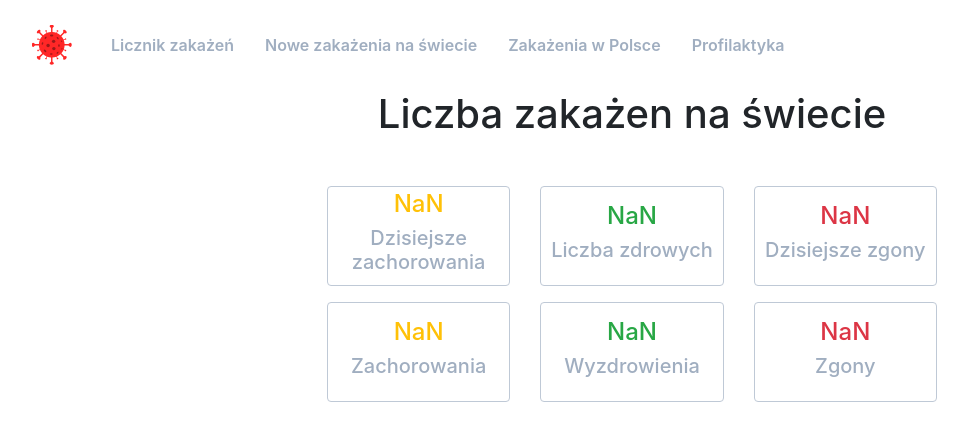
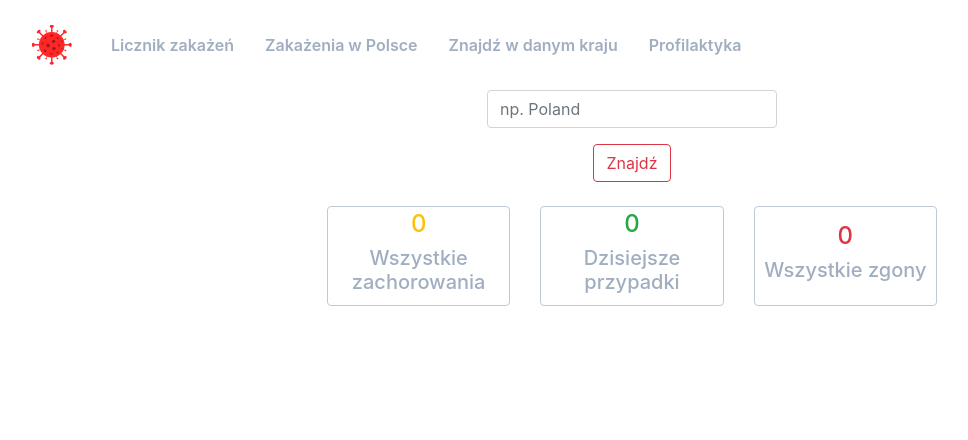
Before and after one commit to whoyoux/Konkurs2020v2, a Vue app: page /search in a window 1280 px wide. Shown: the top 440 px of the page, without its empty margins (8-976 px from the left). Built offline with nearby package versions, Linux system fonts and the light colour scheme; no server answers.

Commit message:
Added search country page

```diff
--- a/src/components/Header.vue
+++ b/src/components/Header.vue
@@ -9,8 +9,8 @@
         <b-collapse id="nav-collapse" is-nav>
             <b-navbar-nav>
                 <b-nav-item to="/">Licznik zakażeń</b-nav-item>
-                <b-nav-item to="/1">Nowe zakażenia na świecie</b-nav-item>
                 <b-nav-item to="/in_poland">Zakażenia w Polsce</b-nav-item>
+                <b-nav-item to="/search">Znajdź w danym kraju</b-nav-item>
                 <b-nav-item to="/prevention">Profilaktyka</b-nav-item>
             </b-navbar-nav>
         </b-collapse>
--- a/src/components/Stats.vue
+++ b/src/components/Stats.vue
@@ -1,13 +1,13 @@
 <template>
 <b-container fluid>
     <b-row class="row" v-if="withAll">
-        <b-col sm="12" lg="6" class="col mb-3">
+        <b-col md="12" lg="6" class="col mb-3" v-if="withAll">
             <div class="info">
                 <h4 style="color: var(--warning)">{{parseInt(all).toLocaleString()}}</h4>
                 <h5 style="color: #a0aec0">{{allText}}</h5>
             </div>
         </b-col>
-        <b-col sm="12" lg="6" class="col mb-3">
+        <b-col md="12" lg="6" class="col mb-3" v-if="withAll">
             <div class="info">
                 <h4 style="color: var(--danger)">{{parseInt(allDeaths).toLocaleString()}}</h4>
                 <h5 style="color: #a0aec0">{{allDeathsText}}</h5>
@@ -15,19 +15,19 @@
         </b-col>
     </b-row>
     <b-row class="row">
-        <b-col sm="12" lg="4" class="col">
+        <b-col md="12" lg="4" class="col">
             <div class="info">
                 <h4 style="color: var(--warning)">{{parseInt(sick).toLocaleString()}}</h4>
                 <h5 style="color: #a0aec0">{{sickText}}</h5>
             </div>
         </b-col>
-        <b-col sm="12" lg="4" class="col">
+        <b-col md="12" lg="4" class="col">
             <div class="info">
                 <h4 style="color: var(--success)">{{parseInt(recovery).toLocaleString()}}</h4>
                 <h5 style="color: #a0aec0">{{recoveryText}}</h5>
             </div>
         </b-col>
-        <b-col sm="12" lg="4" class="col">
+        <b-col md="12" lg="4" class="col">
             <div class="info">
                 <h4 style="color: var(--danger)">{{parseInt(deads).toLocaleString()}}</h4>
                 <h5 style="color: #a0aec0">{{deadsText}}</h5>
@@ -51,7 +51,7 @@ export default {
         all: String,
         allText: String,
         allDeaths: String,
-        allDeathsText: String
+        allDeathsText: String,
     }
 }
 </script>
--- a/src/router/index.js
+++ b/src/router/index.js
@@ -21,6 +21,10 @@ const routes = [
     component: () => import('../views/InPoland.vue')
   },
   {
+    path: '/search',
+    component: () => import('../views/SearchCountry.vue')
+  },
+  {
     path: '/*',
     component: Home
     //Moze kiedys 404
--- /dev/null
+++ b/src/views/SearchCountry.vue
@@ -0,0 +1,78 @@
+<template>
+  <div>
+      <b-container class="w-25">
+       <b-input
+            id="inline-form-input-name w-50"
+            class="mb-2 mr-sm-2 mb-sm-0"
+            placeholder="np. Poland"
+            v-model="country"
+        ></b-input>
+        <b-button variant="outline-danger mt-3" @click="getInfo">Znajdź</b-button>
+      </b-container>
+      <Stats
+        class="mt-4"
+        :sick="`${all_sick}`"
+        :sickText="`Wszystkie zachorowania`"
+        :recovery="`${new_sick}`"
+        :recoveryText="`Dzisiejsze przypadki`"
+        :deads="`${deads}`"
+        :deadsText="`Wszystkie zgony`"
+      />
+  </div>
+</template>
+
+<script>
+import axios from 'axios';
+import Stats from '@/components/Stats.vue';
+export default {
+    name: "SearchCounty",
+    data() {
+        return {
+            country: '',
+            new_sick: '0',
+            all_sick: '0',
+            deads: '0',
+        }
+    },
+    components: {
+        Stats
+    },
+    async mounted() {
+
+  },
+  methods: {
+      async getInfo() {
+        try {
+            if(this.country.trim() !== "") {
+                this.hasData = false;
+                const response = await axios.get(`https://coronavirus-19-api.herokuapp.com/countries/${this.country.charAt(0).toUpperCase() + this.country.slice(1)}`);
+                const data = response.data;
+                console.log(data);
+                if(data === "Country not found") {
+                    this.$bvToast.toast(`Nie znaleziono kraju!`, {
+                        title: 'Błąd!',
+                        autoHideDelay: 5000
+                    })
+                    return;
+                }
+                this.new_sick = data.todayCases;
+                this.all_sick = data.cases;
+                this.deads = data.deaths;
+                this.hasData = true;
+            } else {
+                this.$bvToast.toast(`Proszę podać nazwe kraju!`, {
+                    title: 'Błąd!',
+                    autoHideDelay: 5000
+                })
+            }
+        } catch(err){
+            console.log(err);
+        }
+      }
+  }
+}
+</script>
+
+<style>
+
+</style>
```
